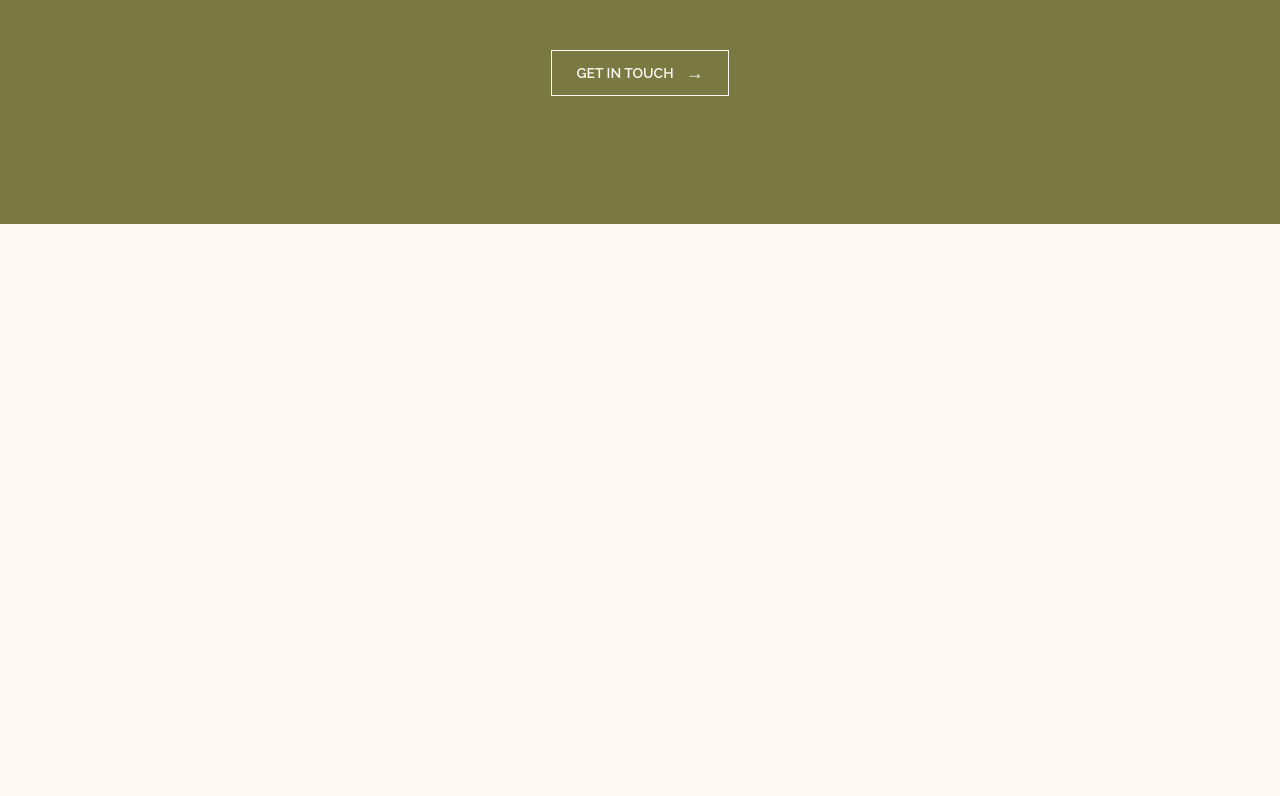
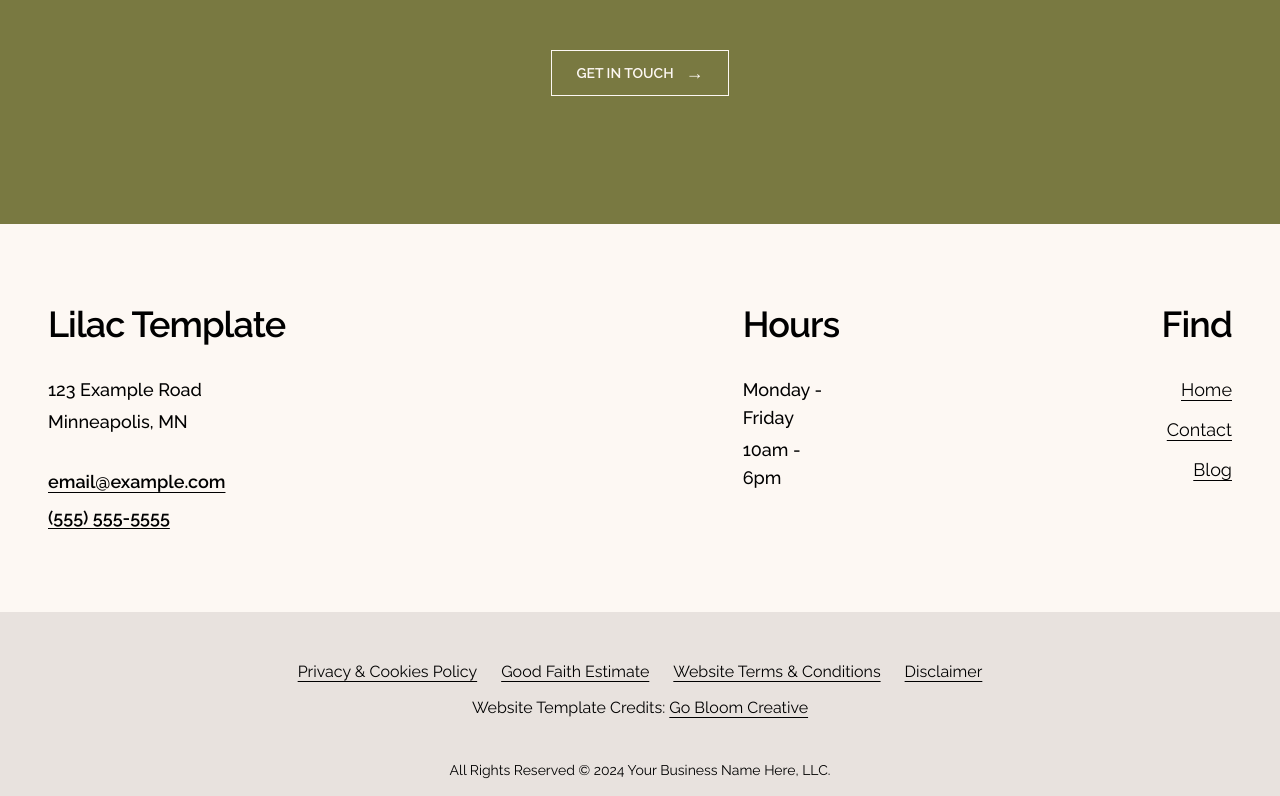
Before and after one commit to sohammk08/lilac-template, a Next.js app: page / in a window 1280 px wide. Shown: the part 5854-6650 px from the top of the page. Before the commit the page ends 6078 px from the top, so only its background shows below. Built offline with nearby package versions, Linux system fonts and the light colour scheme.

Commit message:
section: Footer

```diff
--- a/app/components/Footer.tsx
+++ b/app/components/Footer.tsx
@@ -0,0 +1,180 @@
+"use client";
+
+import { motion } from "framer-motion";
+import Link from "next/link";
+
+export default function Footer() {
+  const containerVariants = {
+    hidden: { opacity: 0 },
+    visible: {
+      opacity: 1,
+      transition: {
+        staggerChildren: 0.15,
+      },
+    },
+  };
+
+  const itemVariants = {
+    hidden: { opacity: 0, y: 20 },
+    visible: {
+      opacity: 1,
+      y: 0,
+      transition: { duration: 0.6, ease: [0.4, 0, 0.2, 1] },
+    },
+  };
+
+  return (
+    <footer className="bg-[#FDF8F3] font-sans">
+      {/* Main Footer */}
+      <motion.div
+        className="mx-6 lg:mx-12 py-16 lg:py-20"
+        initial="hidden"
+        whileInView="visible"
+        viewport={{ once: true, margin: "-100px" }}
+        variants={containerVariants}
+      >
+        <div className="grid grid-cols-1 md:grid-cols-3">
+          {/* Brand & Contact */}
+          <motion.div variants={itemVariants}>
+            <h3 className="text-3xl lg:text-4xl font-semibold text-black mb-8 tracking-tight">
+              Lilac Template
+            </h3>
+            <div className="space-y-1 text-black text-lg font-medium mb-8">
+              <p>123 Example Road</p>
+              <p>Minneapolis, MN</p>
+            </div>
+            <div className="space-y-2 font-semibold">
+              <p>
+                <a
+                  href="mailto:email@example.com"
+                  className="text-black text-lg underline underline-offset-4 hover:opacity-60 transition-opacity duration-200"
+                >
+                  email@example.com
+                </a>
+              </p>
+              <p>
+                <a
+                  href="tel:+15555555555"
+                  className="text-black text-lg underline underline-offset-4 hover:opacity-60 transition-opacity duration-200"
+                >
+                  (555) 555-5555
+                </a>
+              </p>
+            </div>
+          </motion.div>
+
+          <motion.div variants={itemVariants} className="ml-75">
+            <h3 className="text-3xl lg:text-4xl font-semibold text-black mb-8 tracking-tight">
+              Hours
+            </h3>
+            <div className="text-black font-medium text-lg space-y-1">
+              <p>Monday - Friday</p>
+              <p>10am - 6pm</p>
+            </div>
+          </motion.div>
+
+          {/* Find/Navigation */}
+          <motion.div variants={itemVariants} className="md:text-right">
+            <h3 className="text-3xl lg:text-4xl font-semibold text-black mb-8 tracking-tight">
+              Find
+            </h3>
+            <nav className="flex flex-col space-y-3 md:items-end">
+              <Link
+                href="/"
+                className="text-black text-lg underline underline-offset-4 hover:opacity-60 transition-opacity duration-200 w-fit"
+              >
+                Home
+              </Link>
+              <Link
+                href="/contact"
+                className="text-black text-lg underline underline-offset-4 hover:opacity-60 transition-opacity duration-200 w-fit"
+              >
+                Contact
+              </Link>
+              <Link
+                href="/blog"
+                className="text-black text-lg underline underline-offset-4 hover:opacity-60 transition-opacity duration-200 w-fit"
+              >
+                Blog
+              </Link>
+            </nav>
+          </motion.div>
+        </div>
+      </motion.div>
+
+      {/* Bottom Bar */}
+      <motion.div
+        className="bg-[#E8E2DE] py-12 pb-4 px-6"
+        initial={{ opacity: 0 }}
+        whileInView={{ opacity: 1 }}
+        viewport={{ once: true }}
+        transition={{ duration: 0.8, delay: 0.2 }}
+      >
+        <div className="max-w-7xl mx-auto flex flex-col items-center">
+          <motion.div
+            className="flex flex-wrap justify-center gap-x-6 text-center text-black"
+            initial={{ opacity: 0, y: 10 }}
+            whileInView={{ opacity: 1, y: 0 }}
+            viewport={{ once: true }}
+            transition={{ duration: 0.6, delay: 0.4 }}
+          >
+            <Link
+              href="/privacy"
+              className="underline underline-offset-4 hover:opacity-60 transition-opacity duration-200 text-sm lg:text-base"
+            >
+              Privacy & Cookies Policy
+            </Link>
+            <Link
+              href="/good-faith-estimate"
+              className="underline underline-offset-4 hover:opacity-60 transition-opacity duration-200 text-sm lg:text-base"
+            >
+              Good Faith Estimate
+            </Link>
+            <Link
+              href="/terms"
+              className="underline underline-offset-4 hover:opacity-60 transition-opacity duration-200 text-sm lg:text-base"
+            >
+              Website Terms & Conditions
+            </Link>
+            <Link
+              href="/disclaimer"
+              className="underline underline-offset-4 hover:opacity-60 transition-opacity duration-200 text-sm lg:text-base"
+            >
+              Disclaimer
+            </Link>
+          </motion.div>
+
+          {/* Credits */}
+          <motion.p
+            className="text-black text-sm lg:text-base text-center mt-3"
+            initial={{ opacity: 0 }}
+            whileInView={{ opacity: 1 }}
+            viewport={{ once: true }}
+            transition={{ duration: 0.6, delay: 0.5 }}
+          >
+            Website Template Credits:{" "}
+            <a
+              href="https://gobloomcreative.com"
+              target="_blank"
+              rel="noopener noreferrer"
+              className="underline underline-offset-4 hover:opacity-60 transition-opacity duration-200"
+            >
+              Go Bloom Creative
+            </a>
+          </motion.p>
+
+          {/* Copyright */}
+          <motion.p
+            className="text-black text-center text-xs lg:text-sm mt-10"
+            initial={{ opacity: 0 }}
+            whileInView={{ opacity: 1 }}
+            viewport={{ once: true }}
+            transition={{ duration: 0.6, delay: 0.6 }}
+          >
+            All Rights Reserved © 2024 Your Business Name Here, LLC.
+          </motion.p>
+        </div>
+      </motion.div>
+    </footer>
+  );
+}
--- a/app/page.tsx
+++ b/app/page.tsx
@@ -1,5 +1,6 @@
 import CTA from "./components/CTA";
 import FAQ from "./components/FAQ";
+import Footer from "./components/Footer";
 import GetInTouch from "./components/GetInTouch";
 import Hero from "./components/Hero";
 import ProfBackground from "./components/ProfBackground";
@@ -18,6 +19,7 @@ function Home() {
       <FAQ />
       <ProfBackground />
       <CTA />
+      <Footer />
     </div>
   );
 }
```
